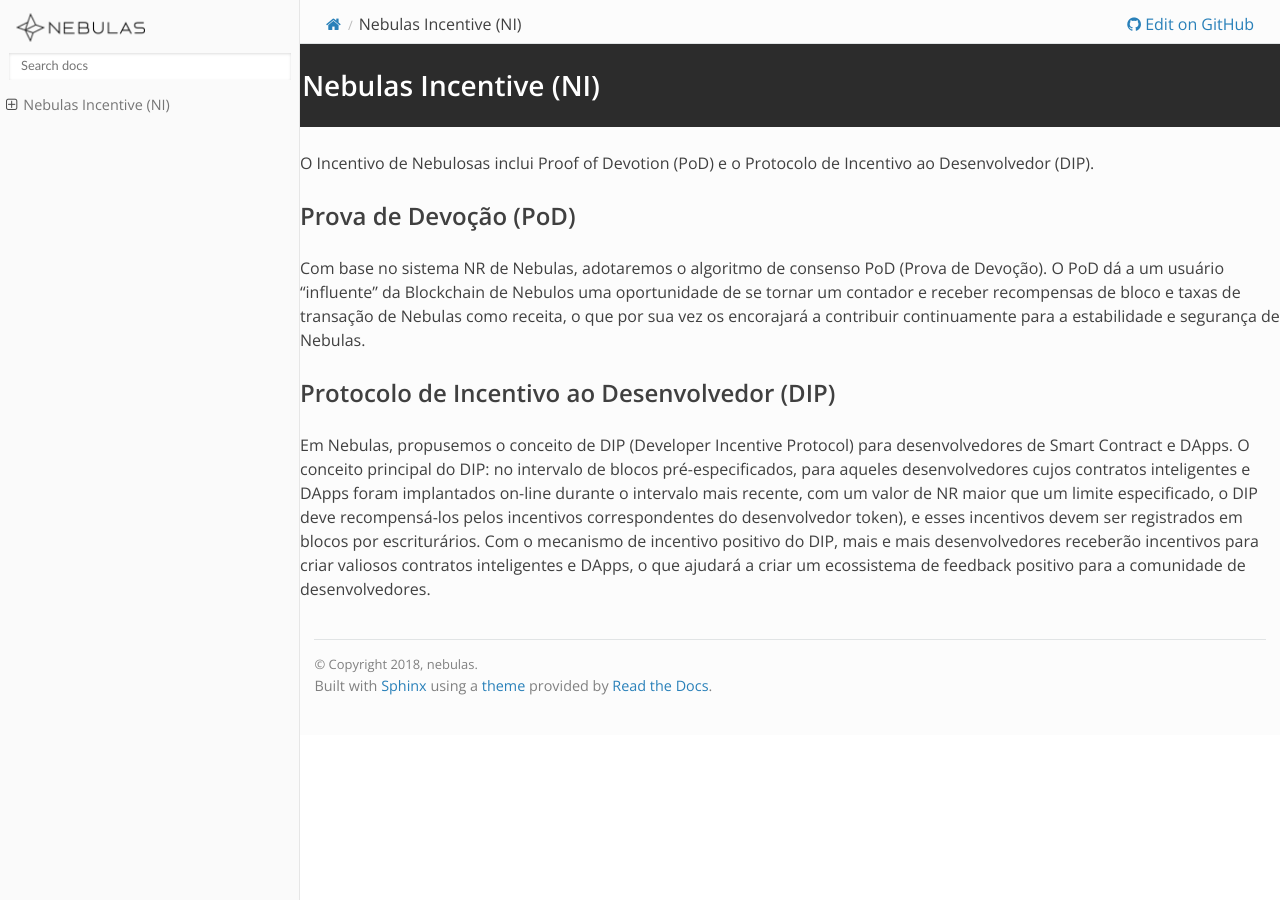
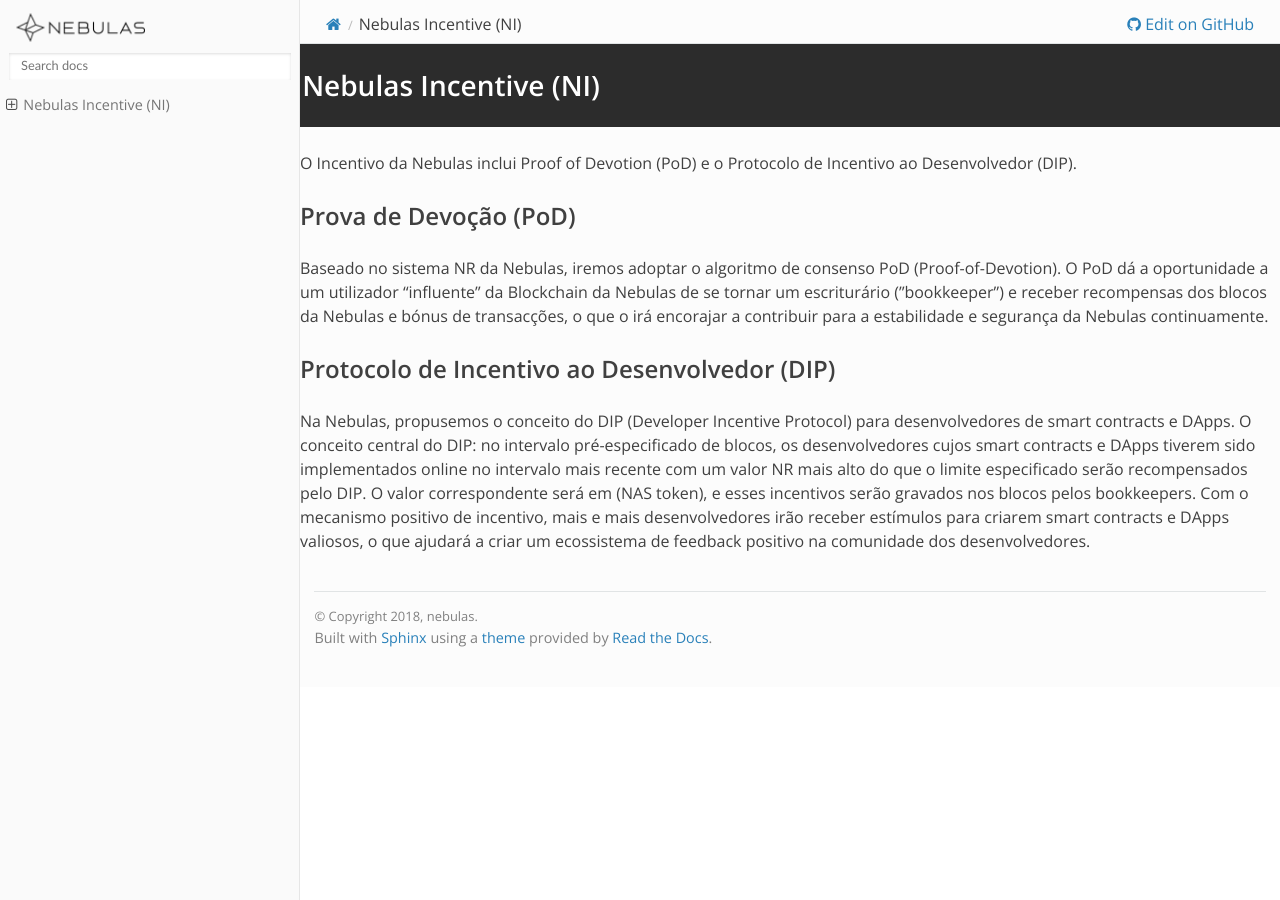
Before and after one commit to nebulasio/nebdocs, a Sphinx documentation site: the page built from docs/metanet/nebulas-incentive-ni.md, in a window 1280 px wide. Built offline with Sphinx 7.4.7 and the Read the Docs theme 2.0.0, drawn with Linux system fonts in a browser that asks for light colours; pages that are not in the unit, such as notebooks, are missing from menus.

Commit message:
brought back the originals that I had originally overwritten by accident

```diff
--- a/docs/metanet/nebulas-incentive-ni.md
+++ b/docs/metanet/nebulas-incentive-ni.md
@@ -1,11 +1,11 @@
 # Nebulas Incentive \(NI\)
 
-O Incentivo de Nebulosas inclui Proof of Devotion (PoD) e o Protocolo de Incentivo ao Desenvolvedor (DIP).
+O Incentivo da Nebulas inclui Proof of Devotion (PoD) e o Protocolo de Incentivo ao Desenvolvedor (DIP).
 
 ## Prova de Devoção (PoD)
 
-Com base no sistema NR de Nebulas, adotaremos o algoritmo de consenso PoD (Prova de Devoção). O PoD dá a um usuário “influente” da Blockchain de Nebulos uma oportunidade de se tornar um contador e receber recompensas de bloco e taxas de transação de Nebulas como receita, o que por sua vez os encorajará a contribuir continuamente para a estabilidade e segurança de Nebulas.
+Baseado no sistema NR da Nebulas, iremos adoptar o algoritmo de consenso PoD \(Proof-of-Devotion\). O PoD dá a oportunidade a um utilizador "influente" da Blockchain da Nebulas de se tornar um escriturário ("bookkeeper") e receber recompensas dos blocos da Nebulas e bónus de transacções, o que o irá encorajar a contribuir para a estabilidade e segurança da Nebulas continuamente.
 
 ## Protocolo de Incentivo ao Desenvolvedor (DIP)
 
-Em Nebulas, propusemos o conceito de DIP (Developer Incentive Protocol) para desenvolvedores de Smart Contract e DApps. O conceito principal do DIP: no intervalo de blocos pré-especificados, para aqueles desenvolvedores cujos contratos inteligentes e DApps foram implantados on-line durante o intervalo mais recente, com um valor de NR maior que um limite especificado, o DIP deve recompensá-los pelos incentivos correspondentes do desenvolvedor token), e esses incentivos devem ser registrados em blocos por escriturários. Com o mecanismo de incentivo positivo do DIP, mais e mais desenvolvedores receberão incentivos para criar valiosos contratos inteligentes e DApps, o que ajudará a criar um ecossistema de feedback positivo para a comunidade de desenvolvedores.
+Na Nebulas, propusemos o conceito do DIP \(Developer Incentive Protocol\) para desenvolvedores de smart contracts e DApps. O conceito central do DIP: no intervalo pré-especificado de blocos, os desenvolvedores cujos smart contracts e DApps tiverem sido implementados online no intervalo mais recente com um valor NR mais alto do que o limite especificado serão recompensados pelo DIP. O valor correspondente será em \(NAS token\), e esses incentivos serão gravados nos blocos pelos bookkeepers. Com o mecanismo positivo de incentivo, mais e mais desenvolvedores irão receber estímulos para criarem smart contracts e DApps valiosos, o que ajudará a criar um ecossistema de feedback positivo na comunidade dos desenvolvedores.
```
